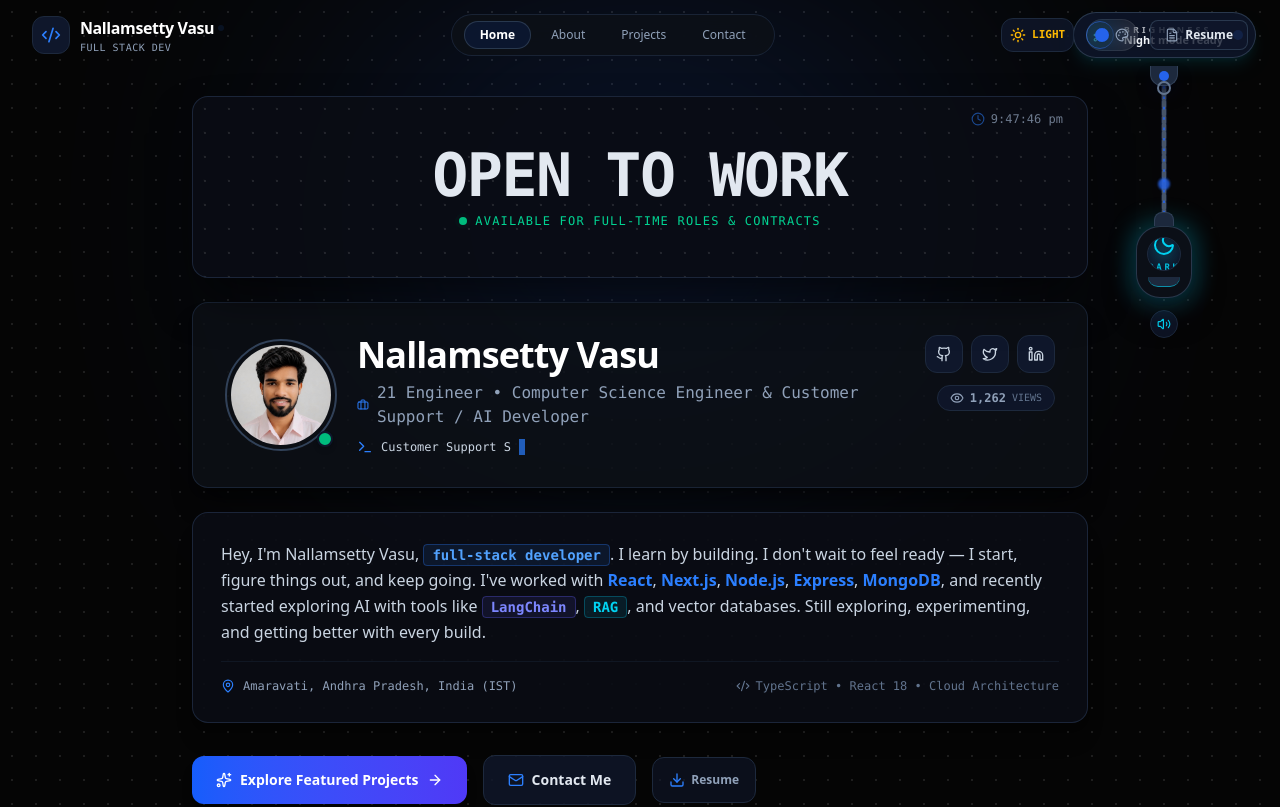
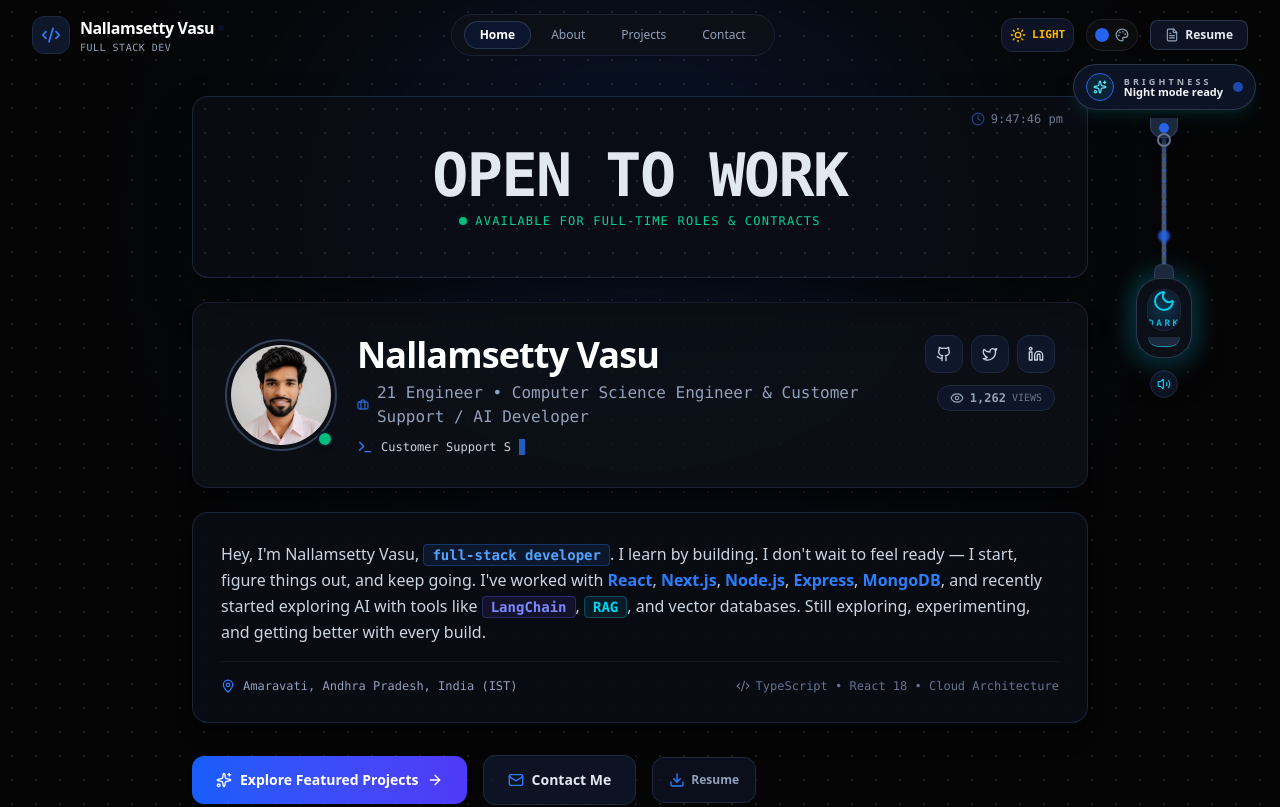
Before and after one commit to vasu-royal-2006/portfolio, a React (Vite) app: page / in a window 1280 px wide. Shown: the top 807 px of the page. Built offline with nearby package versions, Linux system fonts and the light colour scheme.

Commit message:
fix: adjust positioning and sizing of elements in SuspendedMouseToggle component

```diff
--- a/src/components/SuspendedMouseToggle.tsx
+++ b/src/components/SuspendedMouseToggle.tsx
@@ -97,7 +97,7 @@ export const SuspendedMouseToggle: React.FC<SuspendedMouseToggleProps> = ({
   };
 
   return (
-    <div className="fixed top-3 right-3 sm:right-6 z-50 flex flex-col items-center pointer-events-auto">
+    <div className="fixed top-16 right-3 sm:right-6 z-[60] flex flex-col items-center pointer-events-auto" style={{pointerEvents: 'auto'}}>
       <motion.div
         initial={{ opacity: 0, y: -8, scale: 0.96 }}
         animate={{ opacity: 1, y: 0, scale: 1 }}
@@ -217,7 +217,7 @@ export const SuspendedMouseToggle: React.FC<SuspendedMouseToggleProps> = ({
           />
 
           <div
-            className={`relative w-14 h-18 rounded-[1.5rem] p-2.5 transition-all duration-300 shadow-[0_18px_45px_-12px_rgba(15,23,42,0.45)] flex flex-col items-center justify-between border ${
+            className={`relative w-14 h-20 rounded-[1.5rem] p-2.5 transition-all duration-300 shadow-[0_18px_45px_-12px_rgba(15,23,42,0.45)] flex flex-col items-center justify-between border ${
               isDarkMode
                 ? 'bg-[#0b0f17] border-slate-700/80 group-hover:border-cyan-400/80'
                 : 'bg-white border-slate-300 group-hover:border-amber-400'
@@ -287,7 +287,7 @@ export const SuspendedMouseToggle: React.FC<SuspendedMouseToggleProps> = ({
               scale: isHovered || isPulling ? 1 : 0.95,
             }}
             transition={{ duration: 0.2 }}
-            className={`absolute right-16 top-1/2 -translate-y-1/2 whitespace-nowrap px-3.5 py-2 rounded-2xl text-xs font-mono shadow-2xl border pointer-events-none flex items-center gap-2.5 ${
+            className={`absolute right-20 top-1/2 -translate-y-1/2 whitespace-nowrap px-3.5 py-2 rounded-2xl text-xs font-mono shadow-2xl border pointer-events-none flex items-center gap-2.5 ${
               isDarkMode
                 ? 'bg-slate-900/95 text-slate-100 border-slate-700/90 shadow-black/80'
                 : 'bg-white/95 text-slate-800 border-slate-300 shadow-slate-400/40'
```
